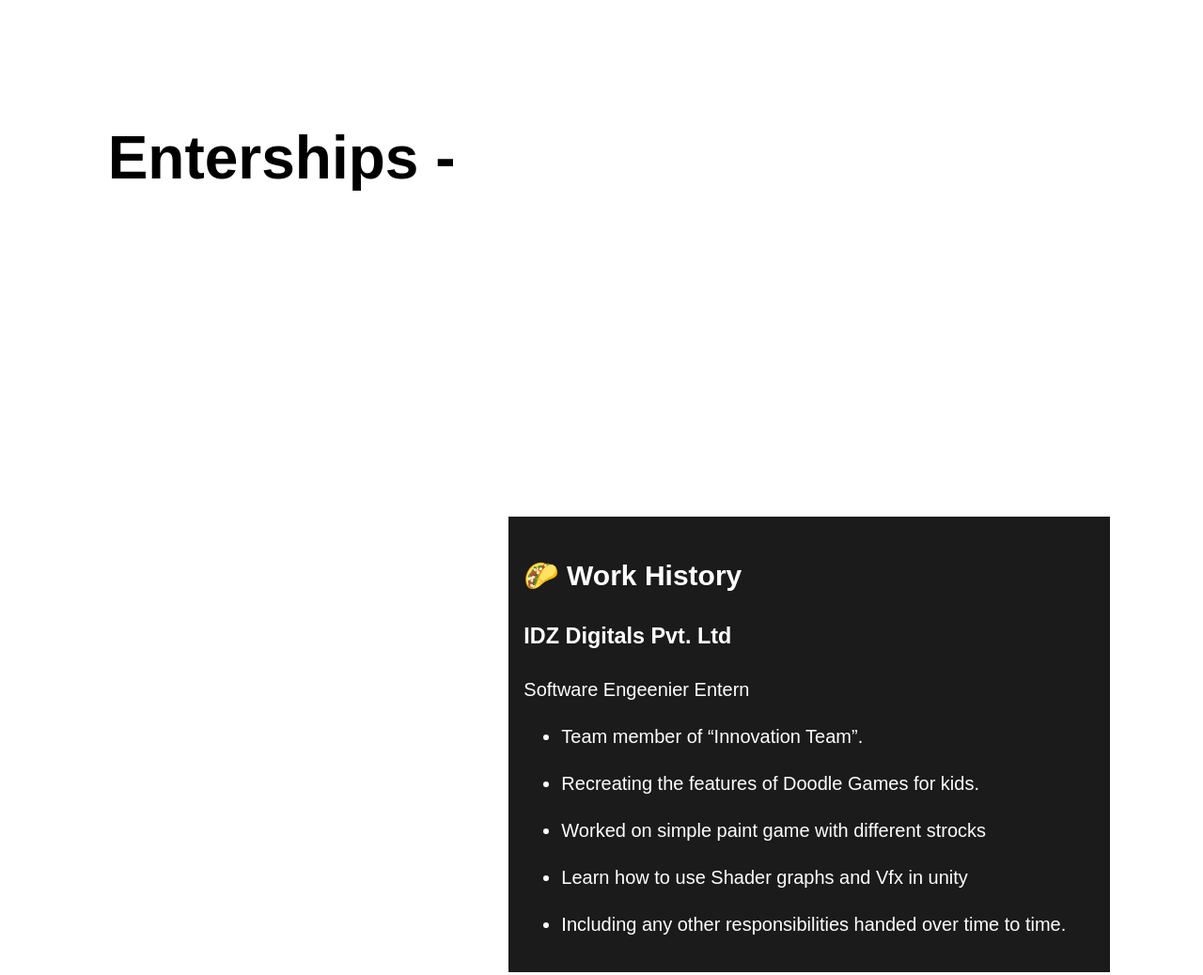
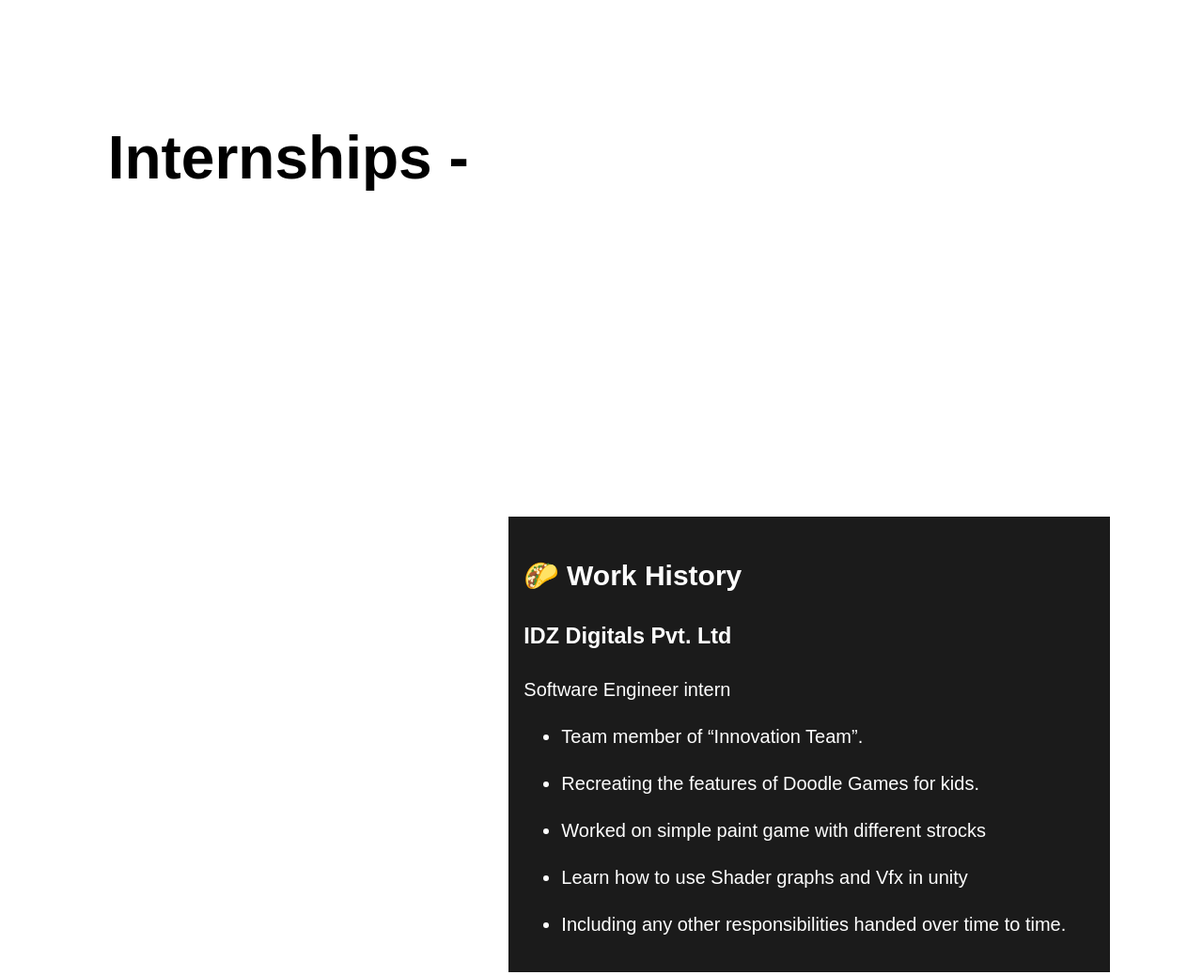
Before and after one commit to Arihantpal01/Arihant-Threejs-Profile, a plain HTML site: page index.html in a window 1280 px wide. Shown: the part 4020-5058 px from the top of the page at 94% size. Drawn offline with nearby package versions, Linux system fonts and the light colour scheme; a web font is replaced by a local one.

Commit message:
Update index.html

```diff
--- a/index.html
+++ b/index.html
@@ -144,14 +144,14 @@ First position in IEEE international conference for Project Presentation
       </section>
 
       <blockquote>
-        <p>Enterships -</p>
+        <p>Internships -</p>
       </blockquote>
 
       <section class="left">
         <h2>🌮 Work History</h2>
 
         <h3>IDZ Digitals Pvt. Ltd</h3>
-        <p>Software Engeenier Entern</p>
+        <p>Software Engineer intern</p>
         <ul>
           <li><p>
             Team member of “Innovation Team”.
@@ -175,7 +175,7 @@ First position in IEEE international conference for Project Presentation
       </section>
 
       <blockquote>
-        <p>Thanks for!</p>
+        <p>Thanks for visiting!</p>
       </blockquote>
 
 
```
